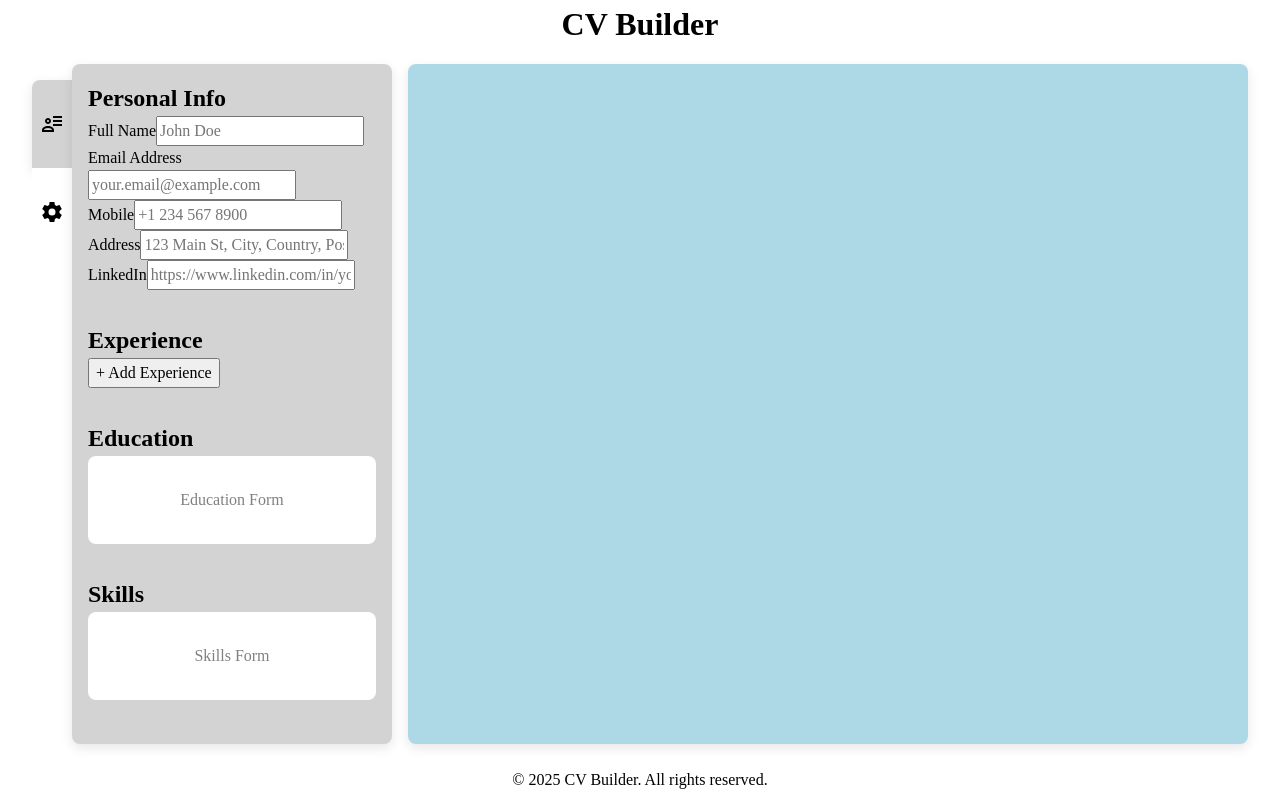
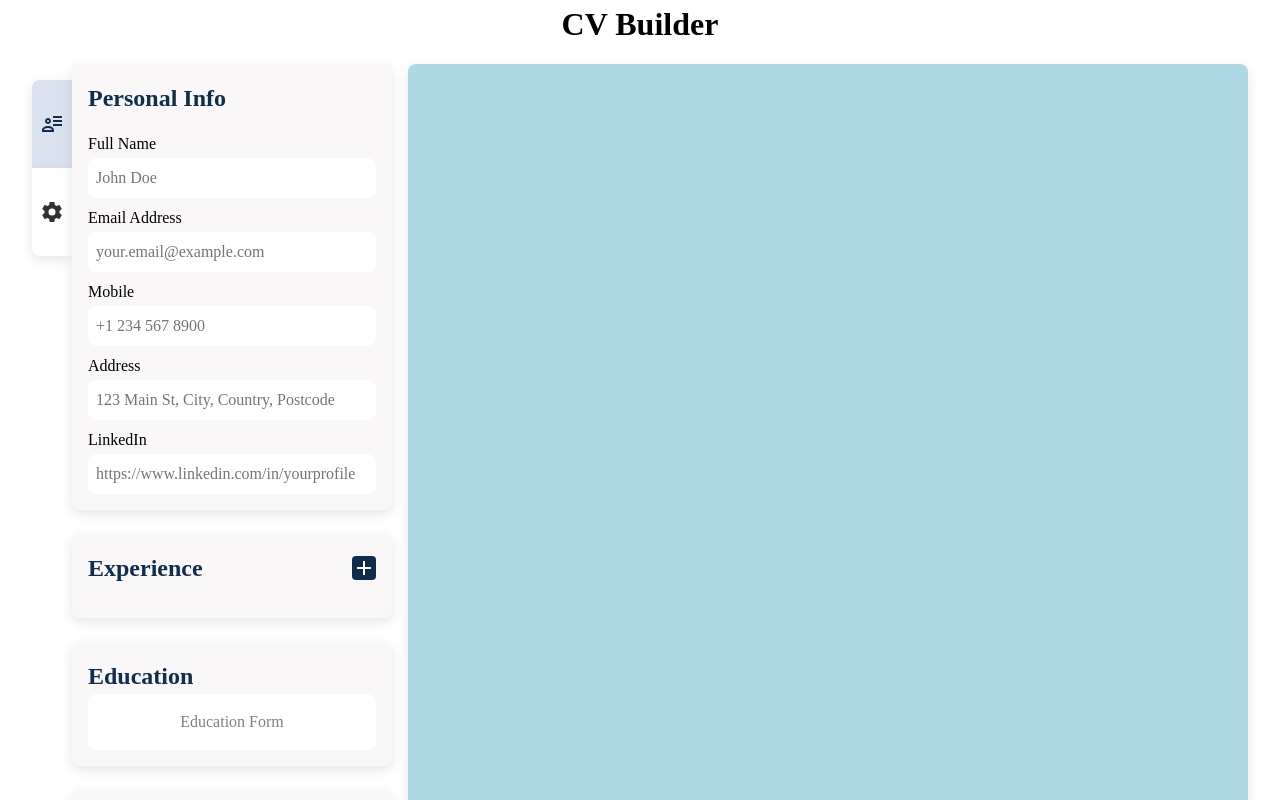
Before and after one commit to zunemoe/top-cv-application, a React (Vite) app: page / in a window 1280 px wide. Shown: the top 800 px of the page. Built offline with nearby package versions, Linux system fonts and the light colour scheme.

Commit message:
feat: add CVBuilder component and integrate with App; update styles and dependencies

```diff
--- a/package.json
+++ b/package.json
@@ -10,6 +10,8 @@
     "preview": "vite preview"
   },
   "dependencies": {
+    "@mdi/js": "^7.4.47",
+    "@mdi/react": "^1.6.1",
     "react": "^19.1.1",
     "react-dom": "^19.1.1"
   },
--- a/src/App.jsx
+++ b/src/App.jsx
@@ -1,8 +1,5 @@
 import { useState } from 'react'
-import PersonalInfo from './components/PersonalInfo.jsx'
-import Experience from './components/Experience/Experience.jsx'
-import Education from './components/Education.jsx'
-import Skill from './components/Skill.jsx'
+import CVBuilder from './components/CVBuilder.jsx'
 
 function App() {
   return (
@@ -11,19 +8,10 @@ function App() {
         <h1>CV Builder</h1>
       </header>
 
-      <div className="cv-builder">
-        <div className="builder-tabs">
-          <button className="tab content active"><svg xmlns="http://www.w3.org/2000/svg" viewBox="0 0 24 24"><path d="M11 9C11 10.66 9.66 12 8 12C6.34 12 5 10.66 5 9C5 7.34 6.34 6 8 6C9.66 6 11 7.34 11 9M14 20H2V18C2 15.79 4.69 14 8 14C11.31 14 14 15.79 14 18M7 9C7 9.55 7.45 10 8 10C8.55 10 9 9.55 9 9C9 8.45 8.55 8 8 8C7.45 8 7 8.45 7 9M4 18H12C12 16.9 10.21 16 8 16C5.79 16 4 16.9 4 18M22 12V14H13V12M22 8V10H13V8M22 4V6H13V4Z" /></svg></button>
-          <button className="tab style"><svg xmlns="http://www.w3.org/2000/svg" viewBox="0 0 24 24"><path d="M12,15.5A3.5,3.5 0 0,1 8.5,12A3.5,3.5 0 0,1 12,8.5A3.5,3.5 0 0,1 15.5,12A3.5,3.5 0 0,1 12,15.5M19.43,12.97C19.47,12.65 19.5,12.33 19.5,12C19.5,11.67 19.47,11.34 19.43,11L21.54,9.37C21.73,9.22 21.78,8.95 21.66,8.73L19.66,5.27C19.54,5.05 19.27,4.96 19.05,5.05L16.56,6.05C16.04,5.66 15.5,5.32 14.87,5.07L14.5,2.42C14.46,2.18 14.25,2 14,2H10C9.75,2 9.54,2.18 9.5,2.42L9.13,5.07C8.5,5.32 7.96,5.66 7.44,6.05L4.95,5.05C4.73,4.96 4.46,5.05 4.34,5.27L2.34,8.73C2.21,8.95 2.27,9.22 2.46,9.37L4.57,11C4.53,11.34 4.5,11.67 4.5,12C4.5,12.33 4.53,12.65 4.57,12.97L2.46,14.63C2.27,14.78 2.21,15.05 2.34,15.27L4.34,18.73C4.46,18.95 4.73,19.03 4.95,18.95L7.44,17.94C7.96,18.34 8.5,18.68 9.13,18.93L9.5,21.58C9.54,21.82 9.75,22 10,22H14C14.25,22 14.46,21.82 14.5,21.58L14.87,18.93C15.5,18.67 16.04,18.34 16.56,17.94L19.05,18.95C19.27,19.03 19.54,18.95 19.66,18.73L21.66,15.27C21.78,15.05 21.73,14.78 21.54,14.63L19.43,12.97Z" /></svg></button>
-        </div>
-        <div className="builder-sections">
-          <PersonalInfo />
-          <Experience />
-          <Education />
-          <Skill />
-        </div>
-      </div>
+      {/* CV Builder */}
+      <CVBuilder />
 
+      {/* CV Preview */}
       <div className="cv-preview">
         <div className="preview-header">
         </div>
--- /dev/null
+++ b/src/components/CVBuilder.jsx
@@ -0,0 +1,31 @@
+import PersonalInfo from './PersonalInfo.jsx'
+import Experience from './Experience/Experience.jsx'
+import Education from './Education.jsx'
+import Skill from './Skill.jsx'
+
+function CVBuilder() {
+  return (
+    <div className="cv-builder">
+      <div className="builder-tabs">
+        <button className="tab content active">
+          <svg xmlns="http://www.w3.org/2000/svg" viewBox="0 0 24 24">
+            <path d="M11 9C11 10.66 9.66 12 8 12C6.34 12 5 10.66 5 9C5 7.34 6.34 6 8 6C9.66 6 11 7.34 11 9M14 20H2V18C2 15.79 4.69 14 8 14C11.31 14 14 15.79 14 18M7 9C7 9.55 7.45 10 8 10C8.55 10 9 9.55 9 9C9 8.45 8.55 8 8 8C7.45 8 7 8.45 7 9M4 18H12C12 16.9 10.21 16 8 16C5.79 16 4 16.9 4 18M22 12V14H13V12M22 8V10H13V8M22 4V6H13V4Z" />
+          </svg>
+        </button>
+        <button className="tab style">
+          <svg xmlns="http://www.w3.org/2000/svg" viewBox="0 0 24 24">
+            <path d="M12,15.5A3.5,3.5 0 0,1 8.5,12A3.5,3.5 0 0,1 12,8.5A3.5,3.5 0 0,1 15.5,12A3.5,3.5 0 0,1 12,15.5M19.43,12.97C19.47,12.65 19.5,12.33 19.5,12C19.5,11.67 19.47,11.34 19.43,11L21.54,9.37C21.73,9.22 21.78,8.95 21.66,8.73L19.66,5.27C19.54,5.05 19.27,4.96 19.05,5.05L16.56,6.05C16.04,5.66 15.5,5.32 14.87,5.07L14.5,2.42C14.46,2.18 14.25,2 14,2H10C9.75,2 9.54,2.18 9.5,2.42L9.13,5.07C8.5,5.32 7.96,5.66 7.44,6.05L4.95,5.05C4.73,4.96 4.46,5.05 4.34,5.27L2.34,8.73C2.21,8.95 2.27,9.22 2.46,9.37L4.57,11C4.53,11.34 4.5,11.67 4.5,12C4.5,12.33 4.53,12.65 4.57,12.97L2.46,14.63C2.27,14.78 2.21,15.05 2.34,15.27L4.34,18.73C4.46,18.95 4.73,19.03 4.95,18.95L7.44,17.94C7.96,18.34 8.5,18.68 9.13,18.93L9.5,21.58C9.54,21.82 9.75,22 10,22H14C14.25,22 14.46,21.82 14.5,21.58L14.87,18.93C15.5,18.67 16.04,18.34 16.56,17.94L19.05,18.95C19.27,19.03 19.54,18.95 19.66,18.73L21.66,15.27C21.78,15.05 21.73,14.78 21.54,14.63L19.43,12.97Z" />
+          </svg>
+        </button>
+      </div>
+      <div className="builder-sections">
+        <PersonalInfo />
+        <Experience />
+        <Education />
+        <Skill />
+      </div>
+    </div>
+  );
+}
+
+export default CVBuilder;
--- a/src/components/Experience/Experience.jsx
+++ b/src/components/Experience/Experience.jsx
@@ -1,6 +1,8 @@
 import { useState } from 'react'
 import ExperienceForm from './ExperienceForm.jsx'
 import ExperienceCard from './ExperienceCard.jsx'
+import Icon from '@mdi/react'
+import { mdiPlus } from '@mdi/js'
 
 function Experience() {
     const [experiences, setExperiences] = useState([]);
@@ -64,13 +66,14 @@ function Experience() {
       <section className="section Experience">
         <div className="section-header">
           <h2>Experience</h2>
-          <button
-          type="button"
+          <Icon
+          path={mdiPlus}
+          size={1}
+          title="Add Experience"
+          ariaLabel="Add Experience"
           className={`btn add-experience ${editingId !== null ? 'disable' : ''}`}
           onClick={addExperience}
-          >
-          + Add Experience
-          </button>
+          />
         </div>
         <div className='experience-container'>
           {experiences.map(exp => (
--- a/src/components/PersonalInfo.jsx
+++ b/src/components/PersonalInfo.jsx
@@ -19,10 +19,11 @@ function PersonalInfo() {
 
     return (
         <section className="section personal-info">
+            <div className="section-header">
                 <h2>Personal Info</h2>
-            <form className="form">
+            </div>
+            <form className="form personal-info">
                 <div className="form-row">
-                    <div className="form-group">
                     <label htmlFor="fullName">Full Name</label>
                     <input
                         type="text"
@@ -33,7 +34,7 @@ function PersonalInfo() {
                         placeholder="John Doe"
                     />
                 </div>
-                    <div className="form-group">
+                <div className="form-row">
                     <label htmlFor="email">Email Address</label>
                     <input
                         type="email"
@@ -44,7 +45,7 @@ function PersonalInfo() {
                         placeholder="your.email@example.com"
                     />
                 </div>
-                    <div className="form-group">
+                <div className="form-row">
                     <label htmlFor="mobile">Mobile</label>
                     <input
                         type="tel"
@@ -55,7 +56,7 @@ function PersonalInfo() {
                         placeholder="+1 234 567 8900"
                     />
                 </div>
-                    <div className="form-group">
+                <div className="form-row">
                     <label htmlFor="address">Address</label>
                     <input
                         type="text"
@@ -66,7 +67,7 @@ function PersonalInfo() {
                         placeholder="123 Main St, City, Country, Postcode"
                     />
                 </div>
-                    <div className="form-group">
+                <div className="form-row">
                     <label htmlFor="linkedIn">LinkedIn</label>
                     <input
                         type="text"
@@ -77,7 +78,6 @@ function PersonalInfo() {
                         placeholder="https://www.linkedin.com/in/yourprofile"
                     />
                 </div>
-                </div>
             </form>
         </section>
     );
--- a/src/styles/CVBuilder.css
+++ b/src/styles/CVBuilder.css
@@ -1,44 +1,8 @@
+/* Tabs */
 .builder-tabs {
     display: flex;
     flex-direction: column;
     padding-top: var(--spacing-base);
-}
-
-.tab:first-child {
-    border-top-left-radius: var(--border-radius);
-}
-
-.tab:last-child {
-    border-bottom-left-radius: var(--border-radius);
-}
-
-.builder-sections {
-    width: clamp(250px, 25vw, 400px);
-    background: lightgrey;
-    border-radius: var(--border-radius);
-    box-shadow: var(--box-shadow);
-    padding: var(--spacing-base);
-}
-
-.section {
-    margin-bottom: 1rem;
-    padding-bottom: 1rem;
-}
-
-.section:last-child {
-    margin-bottom: 0;
-}
-
-.section h2 {
-
-}
-
-.placeholder {
-    padding: 2rem;
-    background: white;
-    border-radius: var(--border-radius);
-    text-align: center;
-    color: grey;
 }
 
 .tab {
@@ -50,6 +14,15 @@
     cursor: pointer;
     transition: var(--transition);
     background: white;
+    box-shadow: var(--box-shadow);
+}
+
+.tab:first-child {
+    border-top-left-radius: var(--border-radius);
+}
+
+.tab:last-child {
+    border-bottom-left-radius: var(--border-radius);
 }
 
 .tab:hover {
@@ -57,14 +30,154 @@
 }
 
 .tab.active {
-    background: lightgray;
+    background: var(--color-light-blue);
     box-shadow: var(--box-shadow);
 }
 
 .tab svg {
     width: 24px;
     height: 24px;
+    fill: var(--color-off-black);
 }
 
 .tab.active svg {
+    fill: var(--color-navy);
 }
+
+/* Builder Sections */
+.builder-sections {
+    width: clamp(250px, 25vw, 400px);
+    /* background: lightgrey; */
+    border-radius: var(--border-radius);
+    /* box-shadow: var(--box-shadow); */
+    /* padding: var(--spacing-base); */
+}
+
+.section {
+    margin-bottom: var(--spacing-l);
+    /* padding-bottom: 1rem; */
+    padding: var(--spacing-base);
+    background: var(--color-off-white);
+    border-radius: var(--border-radius);
+    box-shadow: var(--box-shadow);
+}
+
+.section:last-child {
+    margin-bottom: 0;
+}
+
+.section h2 {
+    color: var(--color-navy);
+}
+
+.section-header {
+    display: flex;
+    justify-content: space-between;
+    align-items: center;
+    margin-bottom: var(--spacing-base);
+}
+
+.section-header .btn {
+    display: flex;
+    border: none;
+    background: var(--color-navy);
+    border-radius: 0.25rem;
+    color: var(--color-white);
+    cursor: pointer;
+    transition: var(--transition);
+}
+
+.section-header .btn.disable {
+    background: grey;
+    cursor: not-allowed;
+}
+
+.section-header .btn:hover {
+    filter: brightness(var(--brightness-hover));
+}
+
+.form {
+    display: flex;
+    flex-direction: column;
+    gap: var(--spacing-s);
+}
+
+.form-row {
+    display: flex;
+    flex-direction: column;
+    gap: calc(var(--spacing-s) / 4);
+}
+
+.form-row input {
+    padding: var(--spacing-s);
+    border: none;
+    border-radius: var(--border-radius);
+    transition: var(--transition);
+}
+
+.form-row input:focus {
+    outline: 1px solid var(--color-blue);
+    box-shadow: var(--box-shadow);
+}
+
+.form-row textarea {
+    padding: var(--spacing-s);
+    border: none;
+    border-radius: var(--border-radius);
+    transition: outline var(--transition), box-shadow var(--transition);
+    resize: vertical;
+    min-height: 200px;
+}
+
+.form-row textarea:focus {
+    outline: 1px solid var(--color-blue);
+    box-shadow: var(--box-shadow);
+}
+
+.form-actions {
+    display: flex;
+    align-items: center;
+    gap: var(--spacing-s);
+    margin-top: var(--spacing-base);
+}
+
+.form-actions .btn {
+    cursor: pointer;
+}
+
+.form-actions .btn.save {
+    background: var(--color-navy);
+    color: var(--color-white);
+    border: none;
+    padding: 0.25rem 0.75rem;
+    border-radius: 0.25rem;
+    transition: var(--transition);
+}
+
+.form-actions .btn.cancel {
+    background: var(--color-light-blue);
+    color: var(--color-off-black);
+    border: none;
+    padding: 0.25rem 0.75rem;
+    border-radius: 0.25rem;
+    transition: var(--transition);
+}
+
+.form-actions .btn.delete {
+    margin-right: auto;
+    color: var(--color-off-black);
+}
+
+.form-actions .btn:hover {
+    box-shadow: var(--box-shadow);
+}
+
+
+
+.placeholder {
+    padding: var(--spacing-base);
+    background: white;
+    border-radius: var(--border-radius);
+    text-align: center;
+    color: grey;
+}
--- a/src/styles/variables.css
+++ b/src/styles/variables.css
@@ -5,6 +5,7 @@
     --color-off-white: #F9F7F7;
     --color-white: #FFFFFF;
     --color-black: #000000;
+    --color-off-black: #333333;
     /* --font-primary:;
     --font-secondary:; */
     --font-size-base: 16px;
@@ -16,10 +17,10 @@
     --font-weight-medium: 600;
     --font-weight-bold: 800;
 
-    --spacing-base: 16px;
-    --spacing-s: 8px;
-    --spacing-l: 24px;
-    --spacing-xl: 32px;
+    --spacing-base: 1rem;
+    --spacing-s: 0.5rem;
+    --spacing-l: 1.5rem;
+    --spacing-xl: 2rem;
     --border-radius: 8px;
     --box-shadow: 0 4px 12px rgba(0, 0, 0, 0.1);
     --transition: all 0.3s ease;
```
Also changed, not shown: src/components/Experience/ExperienceForm.jsx (+10 -9 lines), src/styles/main.css (line endings or trailing spaces), 1 other file (tests, documents, lock files or other folders). Lines whose indentation alone changed are shown as unchanged.
